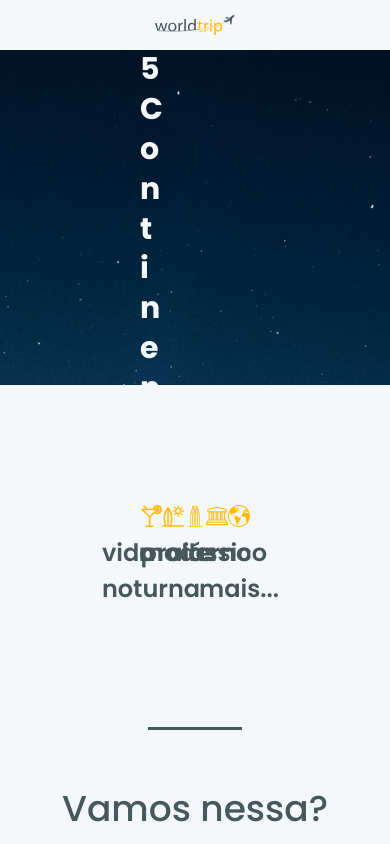
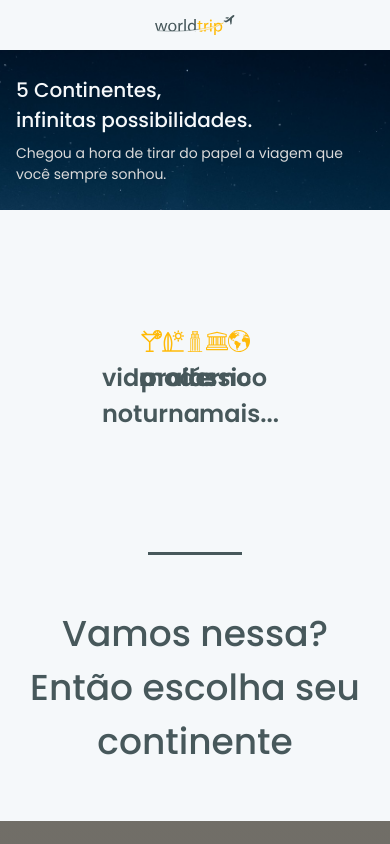
Before and after one commit to saullbrandao/world-trip, a Next.js app: page / in a window 390 px wide. Shown: the top 844 px of the page. Built offline with nearby package versions, Linux system fonts and the light colour scheme; data requests are answered from the project's data file; grey boxes are pictures that could not be loaded.

Commit message:
feat: make the banner responsive

```diff
--- a/src/components/Banner.tsx
+++ b/src/components/Banner.tsx
@@ -1,11 +1,24 @@
-import { Box, SimpleGrid, Image, Stack, Text, Heading } from '@chakra-ui/react'
+import {
+  Box,
+  SimpleGrid,
+  Image,
+  Stack,
+  Text,
+  Heading,
+  useMediaQuery,
+} from '@chakra-ui/react'
 
 export const Banner = () => {
+  const [isLargerThan768] = useMediaQuery([
+    '(min-width: 768px)',
+    '(display-mode: browser)',
+  ])
+
   return (
     <SimpleGrid
-      columns={2}
+      columns={[1, 1, 2]}
       spacing={40}
-      px="140px"
+      px={['16px', '40px', '40px', '140px']}
       align="center"
       justify="center"
       bgImg="url('/images/background.png')"
@@ -13,17 +26,27 @@ export const Banner = () => {
       bgRepeat="no-repeat"
       bgSize="cover"
       w="100%"
-      h="335"
+      h={['160px', '250px', '340px']}
     >
       <Stack alignSelf="center" textAlign="left">
-        <Heading color="gray.100">
+        <Heading
+          fontSize={['20px', '28px', '36px']}
+          lineHeight={['30px', '42px', '54px']}
+          fontWeight="500"
+          color="gray.100"
+        >
           5 Continentes, <br />
           infinitas possibilidades.
         </Heading>
-        <Text color="gray.200">
+        <Text
+          fontSize={['14px', '16px', '20px']}
+          lineHeight={['21px', '25px', '30px']}
+          color="gray.200"
+        >
           Chegou a hora de tirar do papel a viagem que você sempre sonhou.
         </Text>
       </Stack>
+      {isLargerThan768 && (
         <Box position="relative" alignSelf="end" w="100%" h="100%">
           <Image
             src="/images/airplane.svg"
@@ -35,6 +58,7 @@ export const Banner = () => {
             bottom="-8"
           />
         </Box>
+      )}
     </SimpleGrid>
   )
 }
```
Lines whose indentation alone changed are shown as unchanged.
